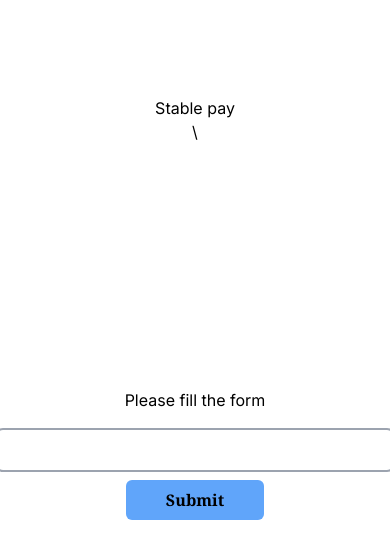
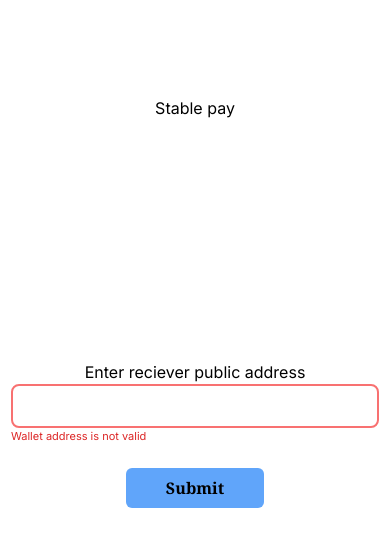
Before and after one commit to Emmanueluzoezie/stable_pay_frontend, a Next.js app: page / in a window 390 px wide. Shown: the top 558 px of the page. Built offline with nearby package versions, Linux system fonts and the light colour scheme.

Commit message:
edit the reciever phone

```diff
--- a/app/components/RegisterForm.tsx
+++ b/app/components/RegisterForm.tsx
@@ -1,4 +1,5 @@
 "use client"
+import { useState } from 'react'
 import axios from 'axios'
 import { useRouter } from 'next/navigation'
 import React, { useEffect } from 'react'
@@ -7,6 +8,7 @@ import { toast } from "react-hot-toast"
 
 const RegisterForm = () => {
     const router = useRouter()
+    const [errorrMessage, setErrorMessage] = useState(true)
 
     const {
         register,
@@ -35,6 +37,7 @@ const RegisterForm = () => {
         } catch (error) {
             console.error('Error:', error);
             toast.error('Error', { id: notification });
+            setErrorMessage(true)
         }
     };
 
@@ -47,13 +50,14 @@ const RegisterForm = () => {
   return (
       <div className='h-full flex-1 py-2 flex items-center justify-center'>
         <div className='h-full'>
-            <h2 className='text-center py-4'>Please fill the form</h2>
-              <form onSubmit={handleSubmit(onSubmit)} className="min-w-[400px]">
-                  <input {...register("merchantPublicKey", { required: true })} type="text" className='border-2 w-full rounded-lg p-2 outline-none border-gray-400'/>
-                  {errors.merchantPublicKey && <span>This field is required</span>}
+            <h2 className='text-center '>Enter reciever public address</h2>
+              <form onSubmit={handleSubmit(onSubmit)} className="min-w-[400px] px-4">
+                  <input {...register("merchantPublicKey", { required: true })} type="text" className={` w-full border-2 rounded-lg p-2 outline-none ${errorrMessage ? " border-red-400" : " border-gray-400"}`}/>
+                  {errors.merchantPublicKey && <span className='text-red-500'>This field is required</span>}
+                  {errorrMessage && <p className='text-[11px] text-red-600'>Wallet address is not valid</p>}
 
-                  <div className='flex justify-center pt-2'>
-                      <input type="submit" className='p-2 bg-blue-400 px-10 rounded-md font-semibold font-serif' />
+                  <div className='flex justify-center pt-6'>
+                      <input type="submit" className={`p-2 bg-blue-400 px-10 rounded-md font-semibold font-serif`} />
                   </div>
               </form>
         </div>
--- a/app/page.tsx
+++ b/app/page.tsx
@@ -3,7 +3,7 @@ import RegisterForm from "./components/RegisterForm";
 export default function Home() {
   return (
     <main className="flex min-h-screen flex-col items-center justify-between p-24">
-      <h2>Stable pay</h2>\
+      <h2>Stable pay</h2>
       <RegisterForm />
     </main>
   );
```
